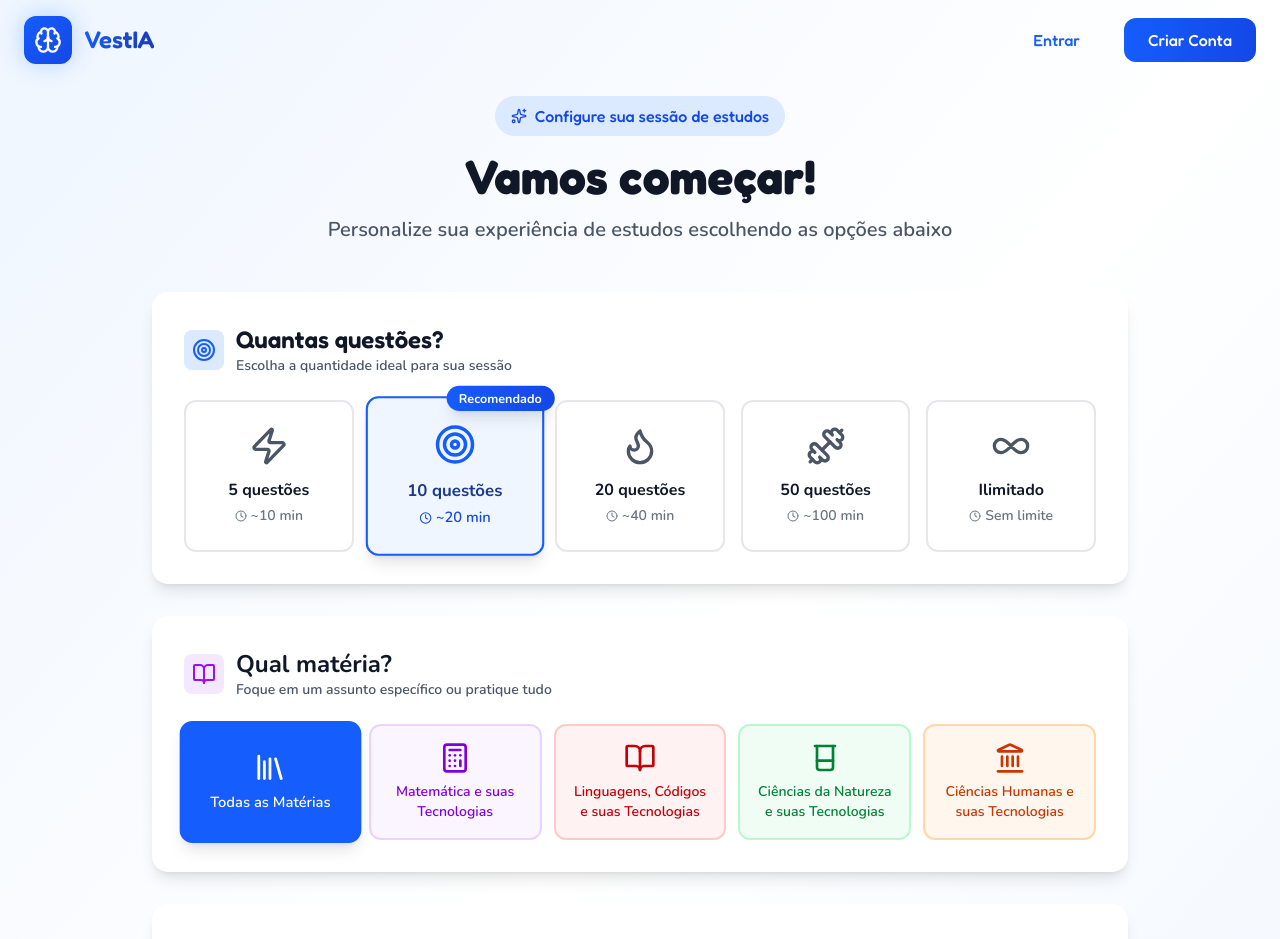
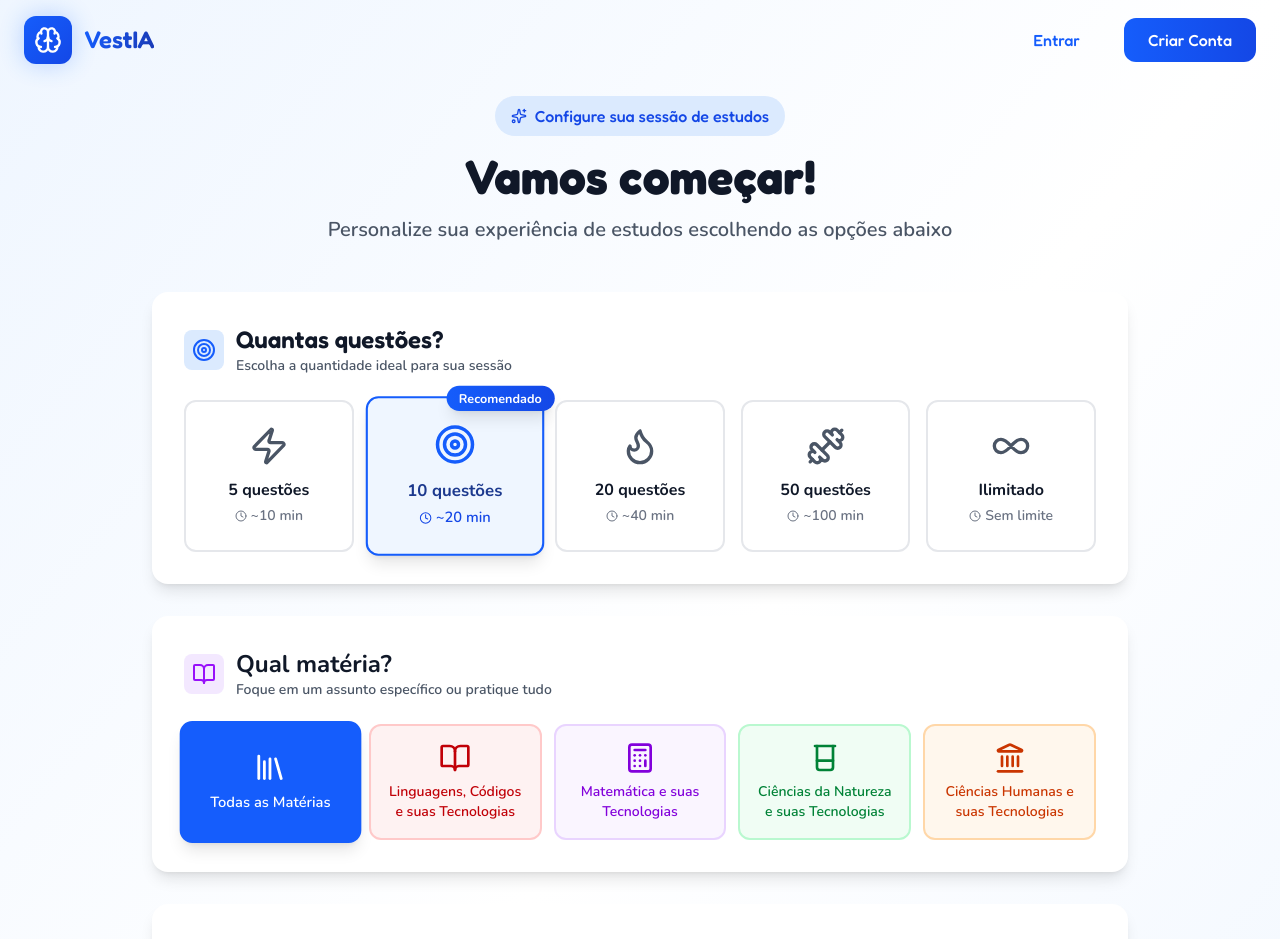
Before and after one commit to ProjetoVestIA/VestIA_Front-end, a React (Vite) app: page /quizform in a window 1280 px wide. Shown: the top 939 px of the page. Built offline with nearby package versions, Linux system fonts and the light colour scheme.

Commit message:
fix: Lingua Estrangeira só aparece para seleção quando Linguagens e Códigos ou todas as matérias forem escolhidas.

```diff
--- a/src/pages/Home/Home.tsx
+++ b/src/pages/Home/Home.tsx
@@ -13,12 +13,8 @@ function Home() {
         isAnswered,
         showAIHelp,
         aiHelpType,
-        totalQuestoes,
-        isLoading,
         handleSelectOption,
         handleSubmit,
-        handleNext,
-        handleAIHelp,
     } = useQuestao(650);
 
     const { usuario } = useContext(AuthContext);
@@ -109,7 +105,7 @@ function Home() {
                                     </>
                                 ) : (
                                     <>
-                                        <Link to='/quiz' className="group px-8 py-4 bg-linear-to-r from-blue-600 to-blue-700 text-white font-semibold rounded-xl hover:shadow-2xl hover:shadow-blue-200 transform hover:scale-105 transition-all flex items-center justify-center gap-2">
+                                        <Link to='/quizform' className="group px-8 py-4 bg-linear-to-r from-blue-600 to-blue-700 text-white font-semibold rounded-xl hover:shadow-2xl hover:shadow-blue-200 transform hover:scale-105 transition-all flex items-center justify-center gap-2">
                                             <Zap className="w-5 h-5" />
                                             Começar a praticar
                                         </Link>
@@ -351,13 +347,12 @@ function Home() {
                                         </div>
                                     </div>
                                     <div className="flex flex-col sm:flex-row gap-4 justify-center pt-4">
-                                        <a
-                                            href='/quiz'
+                                        <Link to='/quizform'
                                             className="group inline-flex items-center justify-center gap-2 px-8 py-4 bg-white text-blue-600 font-title font-[650] text-lg rounded-xl hover:bg-blue-50 hover:shadow-2xl transform hover:scale-105 transition-all"
                                         >
                                             COMEÇAR A PRATICAR
                                             <ArrowRight className="w-5 h-5 group-hover:translate-x-1 transition-transform" />
-                                        </a>
+                                        </Link>
                                     </div>
                                 </div>
                             </div>
--- a/src/pages/QuizForm/quizForm.tsx
+++ b/src/pages/QuizForm/quizForm.tsx
@@ -10,8 +10,8 @@ function quizForm() {
 
     const subjects = [
         { id: 'all', name: 'Todas as Matérias', IconComponent: Library, color: 'blue' },
+        { id: 'ling', name: 'Linguagens, Códigos e suas Tecnologias', IconComponent: BookOpen, color: 'red' },
         { id: 'mat', name: 'Matemática e suas Tecnologias', IconComponent: Calculator, color: 'purple' },
-        { id: 'ling', name: 'Linguagens, Códigos e suas Tecnologias', IconComponent: BookOpen, color: 'red' },
         { id: 'nat', name: 'Ciências da Natureza e suas Tecnologias', IconComponent: Beaker, color: 'green' },
         { id: 'human', name: 'Ciências Humanas e suas Tecnologias', IconComponent: Landmark, color: 'orange' },
     ];
@@ -163,6 +163,7 @@ function quizForm() {
                     </div>
 
                     {/* Linguagens */}
+                    {(selectedSubject === 'all' || selectedSubject === 'ling') && (
                         <div className="bg-white rounded-2xl shadow-lg p-8">
                             <div className="flex items-center gap-3 mb-6">
                                 <div className="p-2 bg-green-100 rounded-lg">
@@ -195,6 +196,7 @@ function quizForm() {
                                 })}
                             </div>
                         </div>
+                    )}
 
                     {/* Resumo e Botão Iniciar */}
                     <div className="bg-linear-to-br from-blue-600 to-blue-700 rounded-2xl shadow-2xl p-8 text-white">
@@ -214,15 +216,20 @@ function quizForm() {
                                             {subjects.find(s => s.id === selectedSubject)?.name || 'Todas as matérias'}
                                         </span>
                                     </div>
+
+                                    {(selectedSubject === 'all' || selectedSubject === 'ling') && (
                                         <div className="flex items-center gap-2">
                                             <Languages className="w-5 h-5" />
                                             <span>
                                                 {languages.includes('none')
                                                     ? 'Nenhuma Língua Estrangeira'
-                                                : languages.map(v => languageOptions.find(vo => vo.value === v)?.label).join(', ')
+                                                    : languages
+                                                        .map(v => languageOptions.find(vo => vo.value === v)?.label)
+                                                        .join(', ')
                                                 }
                                             </span>
                                         </div>
+                                    )}
                                 </div>
                             </div>
 
```
Lines whose indentation alone changed are shown as unchanged.
